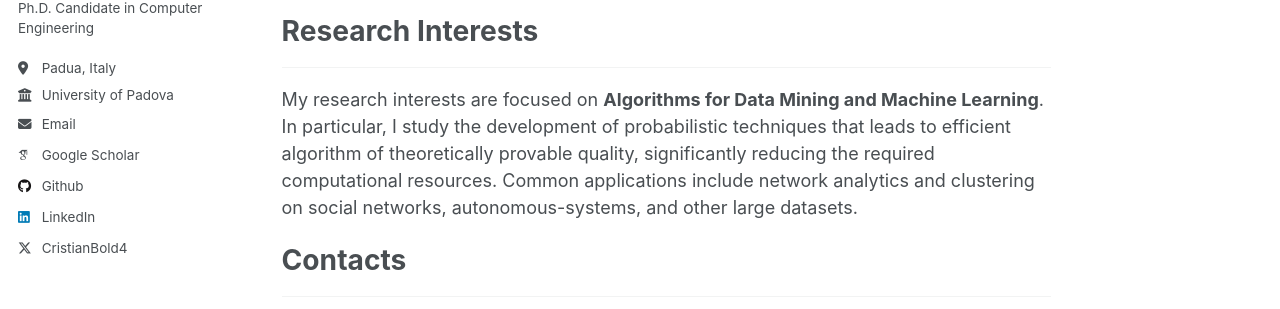
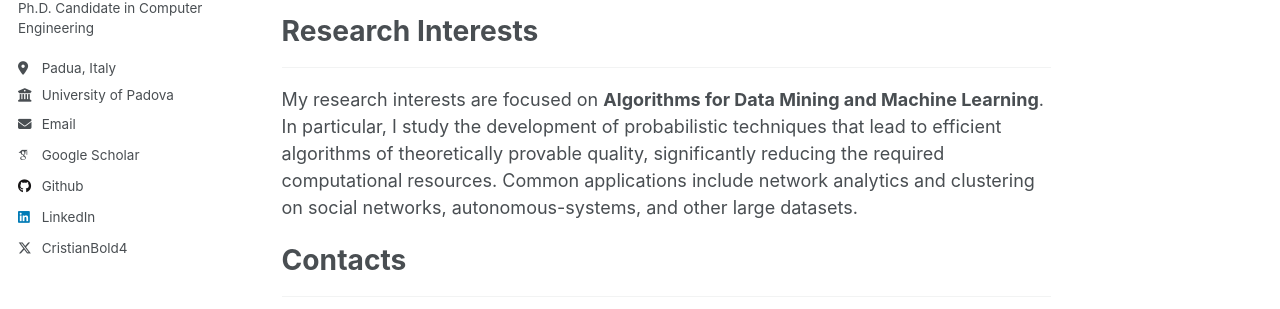
Before and after one commit to cristianboldrin/cristianboldrin.github.io, a Jekyll site: the page built from _pages/about.md, in a window 1280 px wide and 1352 px high. Shown: the part 325-634 px from the top of the window. Built offline with Jekyll 4.4.1, drawn with Linux system fonts in a browser that asks for light colours; some web fonts are replaced.

Commit message:
Update about.md - fixed english

```diff
--- a/_pages/about.md
+++ b/_pages/about.md
@@ -26,7 +26,7 @@ Research Interests
 
 ___
 My research interests are focused on **Algorithms for Data Mining and Machine Learning**.
-In particular, I study the development of probabilistic techniques that leads to efficient algorithm of theoretically provable quality,
+In particular, I study the development of probabilistic techniques that lead to efficient algorithms of theoretically provable quality,
 significantly reducing the required computational resources. Common applications include network analytics and clustering on social networks, autonomous-systems, and other large datasets.
 
 Contacts
```
